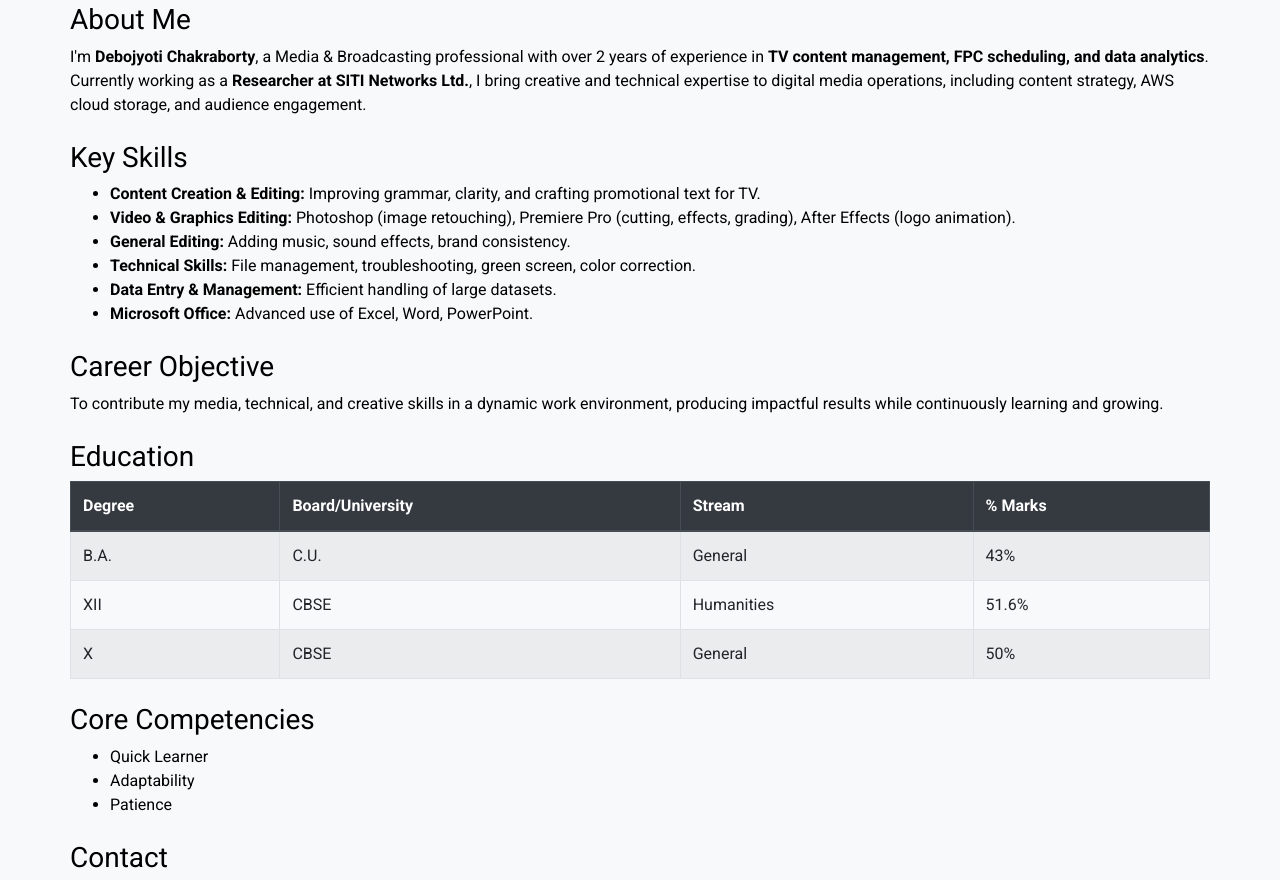
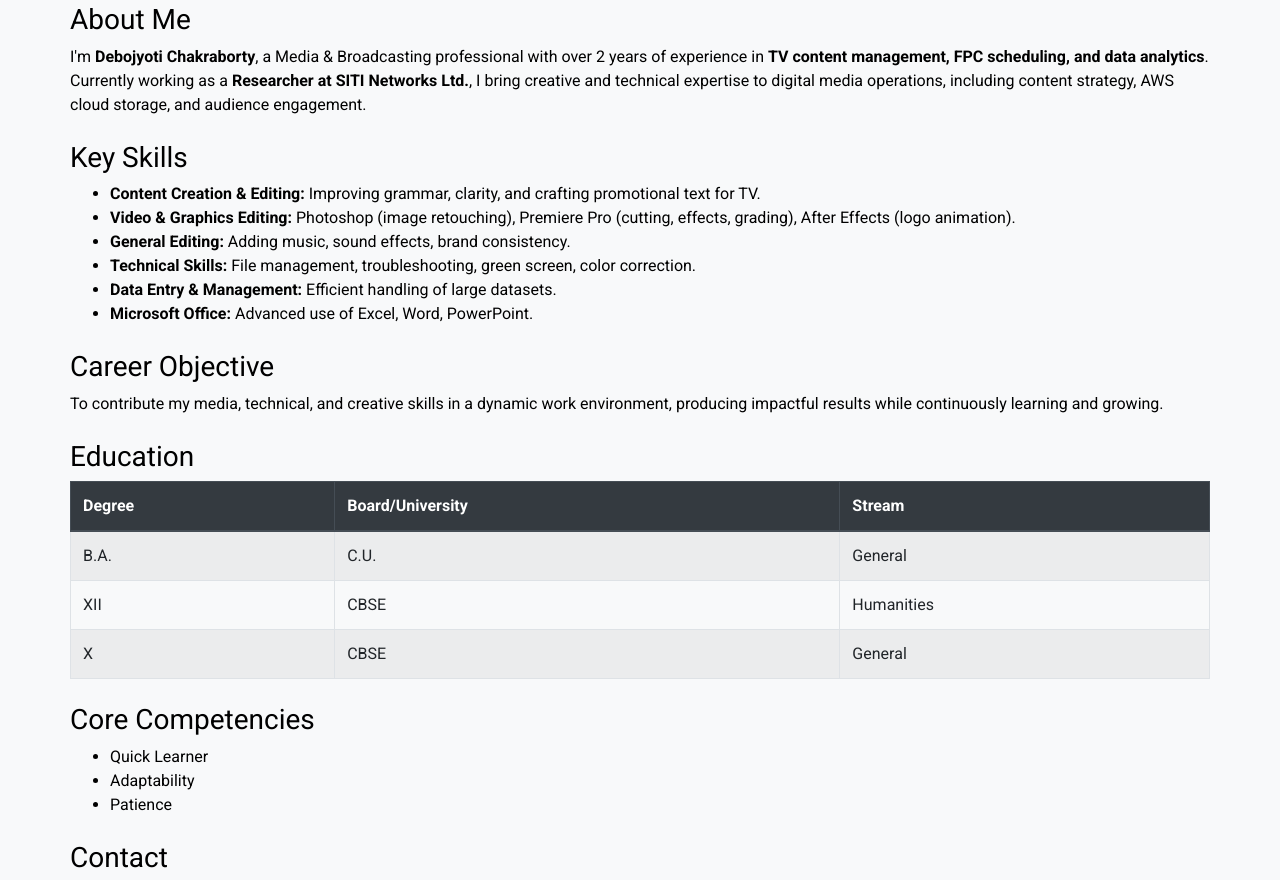
Before and after one commit to idebojyoti/idebojyoti.github.io, a plain HTML site: page resume.html in a window 1280 px wide. Shown: the part 193-1073 px from the top of the page. Drawn offline with nearby package versions, Linux system fonts and the light colour scheme.

Commit message:
Update resume.html

```diff
--- a/resume.html
+++ b/resume.html
@@ -101,7 +101,6 @@
         <th>Degree</th>
         <th>Board/University</th>
         <th>Stream</th>
-        <th>% Marks</th>
       </tr>
     </thead>
     <tbody>
@@ -109,25 +108,20 @@
         <td>B.A.</td>
         <td>C.U.</td>
         <td>General</td>
-        <td>43%</td>
       </tr>
       <tr>
         <td>XII</td>
         <td>CBSE</td>
         <td>Humanities</td>
-        <td>51.6%</td>
       </tr>
       <tr>
         <td>X</td>
         <td>CBSE</td>
         <td>General</td>
-        <td>50%</td>
       </tr>
     </tbody>
   </table>
 </div>
-
-
 
         <div class="mb-4">
           <h3>Core Competencies</h3>
```
